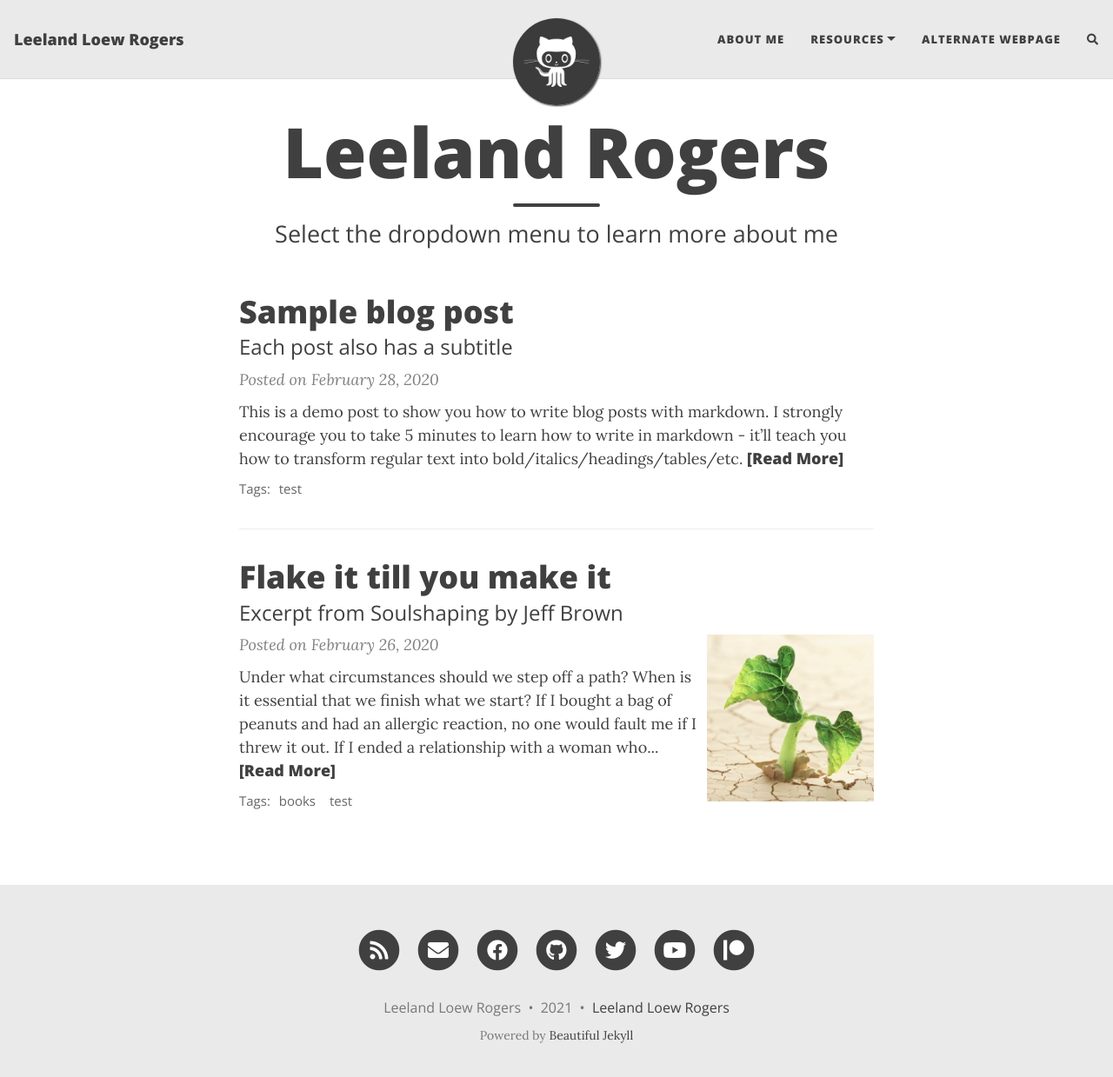
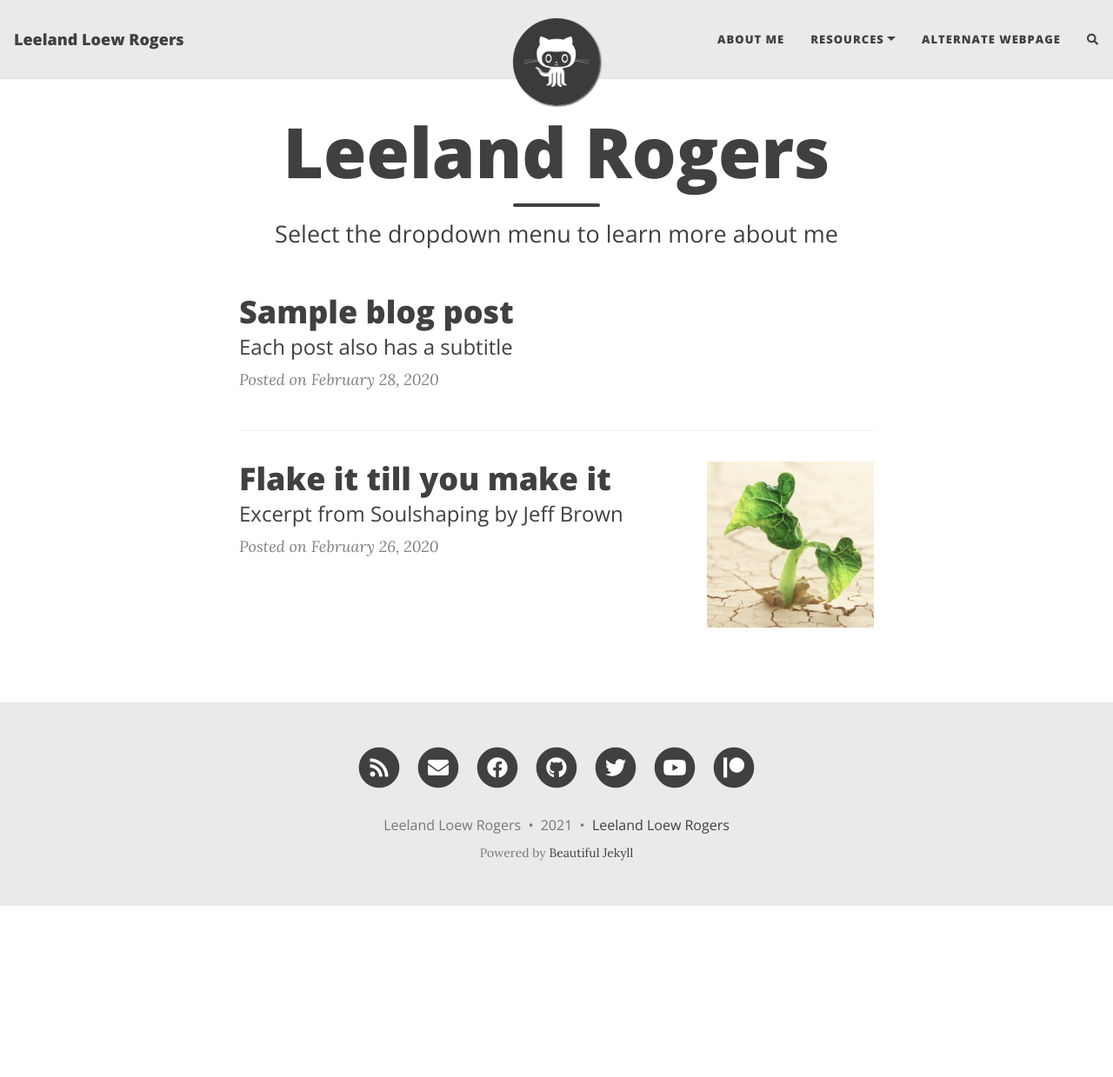
Before and after one commit to LeeLoew/LeelandRogers, a Jekyll site: the page built from index.html, in a window 1280 px wide and 1252 px high. Shown: the top 1239 px of the window at 87% size. Built offline with Jekyll 4.4.1, drawn with Linux system fonts in a browser that asks for light colours; nearby versions of some CDN libraries; the list of posts is cut into pages by our own code; comment, search, counter and statistics services are not loaded.

Commit message:
disabled front page blogs

```diff
--- a/_config.yml
+++ b/_config.yml
@@ -84,10 +84,10 @@ url-pretty: "Leeland Loew Rogers"
 excerpt_length: 50
 
 # Whether or not to show an excerpt for every blog post in the feed page
-feed_show_excerpt: true
+feed_show_excerpt: false
 
 # Whether or not to show a list of tags below each post preview in the feed page
-feed_show_tags: true
+feed_show_tags: false
 
 # Add a search button to the navbar
 post_search: true
```
